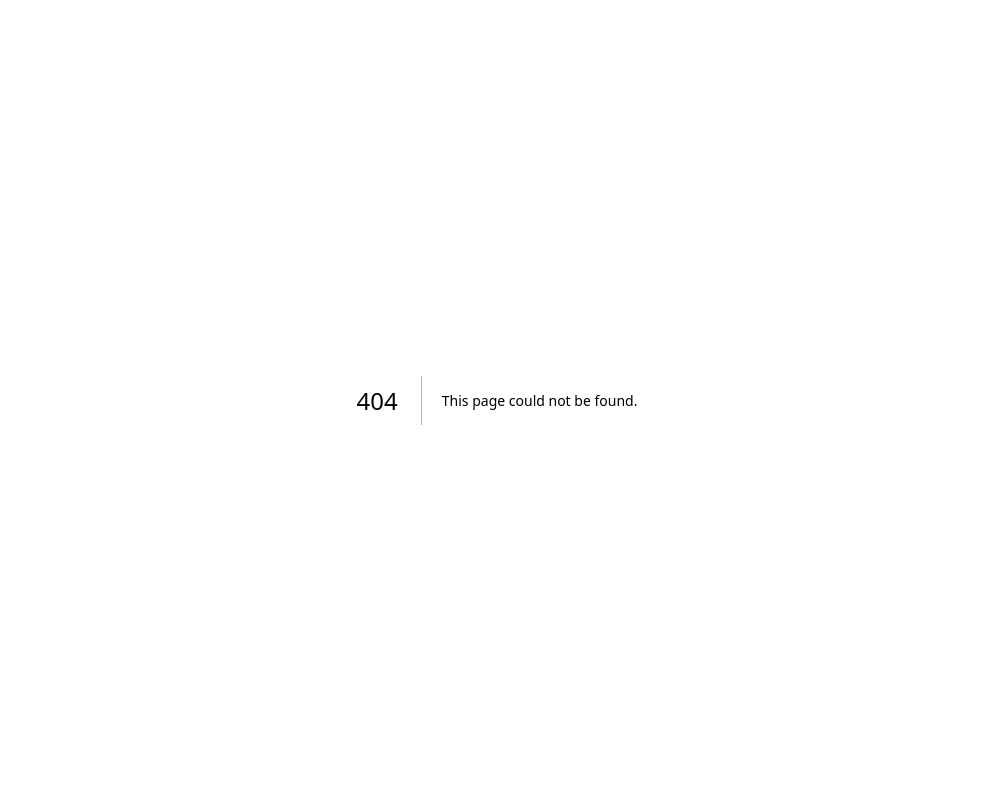
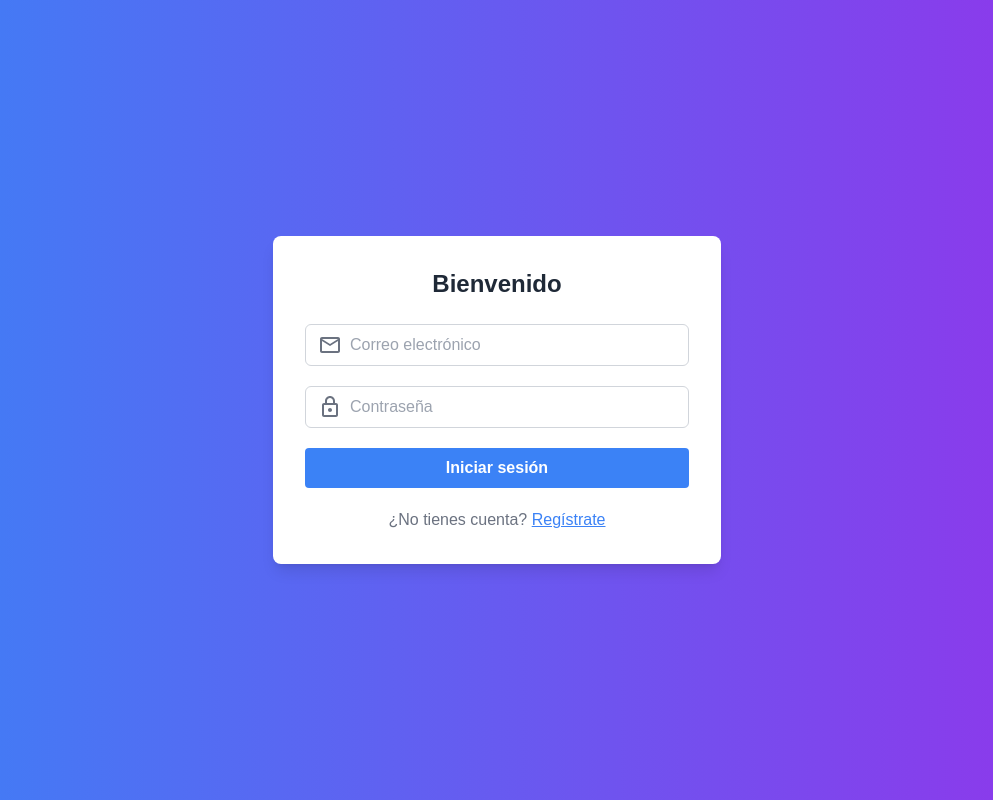
Before and after one commit to Sekhard17/punto-venta-front, a Next.js app: page /login in a window 1280 px wide. Before the commit this address had no page. Shown: the whole page, without its empty margins (143-1136 px from the left). Built offline with nearby package versions, Linux system fonts and the light colour scheme.

Commit message:
Primer Login

```diff
--- /dev/null
+++ b/src/app/login/page.tsx
@@ -0,0 +1,57 @@
+// components/Login.tsx
+'use client'
+import { LockOutlined, EmailOutlined } from '@mui/icons-material'
+import { useState } from 'react'
+
+const Login = () => {
+  const [email, setEmail] = useState('')
+  const [password, setPassword] = useState('')
+
+  const handleSubmit = (e: React.FormEvent) => {
+    e.preventDefault()
+    console.log({ email, password })
+  }
+
+  return (
+    <div className="min-h-screen flex items-center justify-center bg-gradient-to-r from-blue-500 to-purple-600">
+      <div className="bg-white p-8 rounded-lg shadow-lg max-w-md w-full">
+        <h2 className="text-2xl font-bold text-center text-gray-800 mb-6">
+          Bienvenido
+        </h2>
+        <form onSubmit={handleSubmit} className="space-y-5">
+          <div className="flex items-center border border-gray-300 rounded-md px-3">
+            <EmailOutlined className="text-gray-500" />
+            <input
+              type="email"
+              placeholder="Correo electrónico"
+              value={email}
+              onChange={(e) => setEmail(e.target.value)}
+              className="w-full p-2 focus:outline-none"
+            />
+          </div>
+          <div className="flex items-center border border-gray-300 rounded-md px-3">
+            <LockOutlined className="text-gray-500" />
+            <input
+              type="password"
+              placeholder="Contraseña"
+              value={password}
+              onChange={(e) => setPassword(e.target.value)}
+              className="w-full p-2 focus:outline-none"
+            />
+          </div>
+          <button
+            type="submit"
+            className="w-full bg-blue-500 hover:bg-blue-600 text-white font-bold py-2 px-4 rounded transition duration-300"
+          >
+            Iniciar sesión
+          </button>
+          <p className="text-center text-gray-500">
+            ¿No tienes cuenta? <a className="text-blue-500 underline">Regístrate</a>
+          </p>
+        </form>
+      </div>
+    </div>
+  )
+}
+
+export default Login
--- /dev/null
+++ b/src/components/Login.tsx
@@ -0,0 +1,56 @@
+// components/Login.tsx
+import { LockOutlined, EmailOutlined } from '@mui/icons-material'
+import { useState } from 'react'
+
+const Login = () => {
+  const [email, setEmail] = useState('')
+  const [password, setPassword] = useState('')
+
+  const handleSubmit = (e: React.FormEvent) => {
+    e.preventDefault()
+    console.log({ email, password })
+  }
+
+  return (
+    <div className="min-h-screen flex items-center justify-center bg-gradient-to-r from-blue-500 to-purple-600">
+      <div className="bg-white p-8 rounded-lg shadow-lg max-w-md w-full">
+        <h2 className="text-2xl font-bold text-center text-gray-800 mb-6">
+          Bienvenido
+        </h2>
+        <form onSubmit={handleSubmit} className="space-y-5">
+          <div className="flex items-center border border-gray-300 rounded-md px-3">
+            <EmailOutlined className="text-gray-500" />
+            <input
+              type="email"
+              placeholder="Correo electrónico"
+              value={email}
+              onChange={(e) => setEmail(e.target.value)}
+              className="w-full p-2 focus:outline-none"
+            />
+          </div>
+          <div className="flex items-center border border-gray-300 rounded-md px-3">
+            <LockOutlined className="text-gray-500" />
+            <input
+              type="password"
+              placeholder="Contraseña"
+              value={password}
+              onChange={(e) => setPassword(e.target.value)}
+              className="w-full p-2 focus:outline-none"
+            />
+          </div>
+          <button
+            type="submit"
+            className="w-full bg-blue-500 hover:bg-blue-600 text-white font-bold py-2 px-4 rounded transition duration-300"
+          >
+            Iniciar sesión
+          </button>
+          <p className="text-center text-gray-500">
+            ¿No tienes cuenta? <a className="text-blue-500 underline">Regístrate</a>
+          </p>
+        </form>
+      </div>
+    </div>
+  )
+}
+
+export default Login
```
Also changed, not shown: package.json (+8 -4 lines), 1 other file (tests, documents, lock files or other folders).
